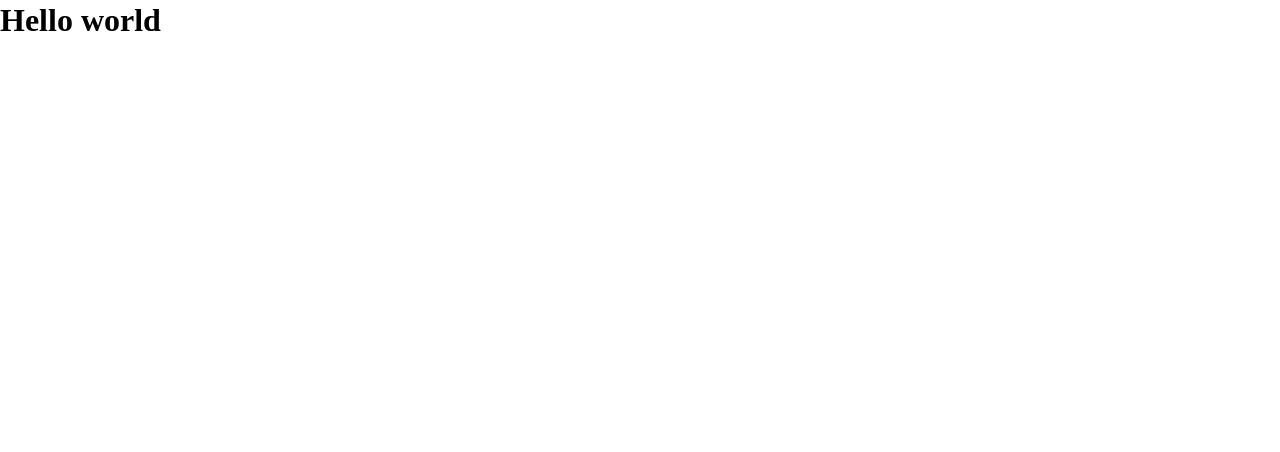
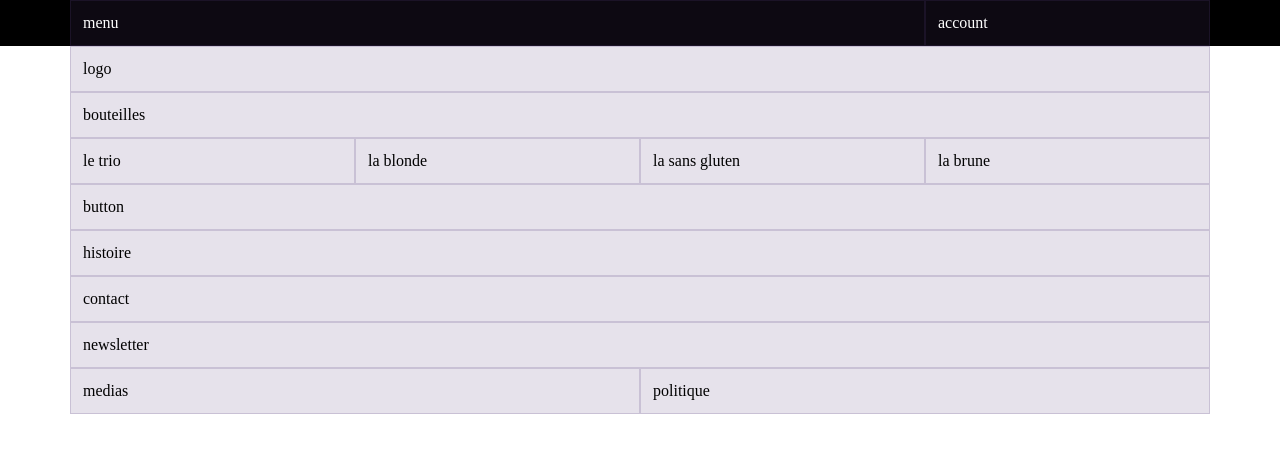
Before and after one commit to jeannehostettler/licorne-ppro, a website built with Parcel: page src/index.html in a window 1280 px wide. Built offline with nearby package versions, Linux system fonts and the light colour scheme.

Commit message:
ajout des colonnes bootstrap

```diff
--- a/src/index.html
+++ b/src/index.html
@@ -7,8 +7,54 @@
     <link rel="stylesheet" href="scss/main.scss" />
   </head>
   <body>
-    <h1>Hello world</h1>
-
+    <nav>
+      <div class="container">
+        <div class="row">
+          <div class="col-9">menu</div>
+          <div class="col-3">account</div>
+        </div>
+      </div>
+    </nav>
+    <div class="container">
+      <div class="row">
+        <div class="col-12">logo</div>
+      </div>
+    </div>
+    <div class="container">
+      <div class="row">
+        <div class="col-12">bouteilles</div>
+      </div>
+    </div>
+    <div class="container">
+      <div class="row">
+        <div class="col-3">le trio</div>
+        <div class="col-3">la blonde</div>
+        <div class="col-3">la sans gluten</div>
+        <div class="col-3">la brune</div>
+        <div class="col-12">button</div>
+      </div>
+    </div>
+    <div class="container">
+      <div class="row">
+        <div class="col-12">histoire</div>
+      </div>
+    </div>
+    <div class="container">
+      <div class="row">
+        <div class="col-12">contact</div>
+      </div>
+    </div>
+    <div class="container">
+      <div class="row">
+        <div class="col-12">newsletter</div>
+      </div>
+    </div>
+    <div class="container">
+      <div class="row">
+        <div class="col-6">medias</div>
+        <div class="col-6">politique</div>
+      </div>
+    </div>
     <script src="js/main.js" type="module"></script>
   </body>
 </html>
--- a/src/scss/_base.scss
+++ b/src/scss/_base.scss
@@ -54,3 +54,8 @@ video {
   background-color: rgba(86, 61, 124, 0.15);
   border: 1px solid rgba(86, 61, 124, 0.2);
 }
+
+nav {
+  background-color: black;
+  color: white;
+}
```
